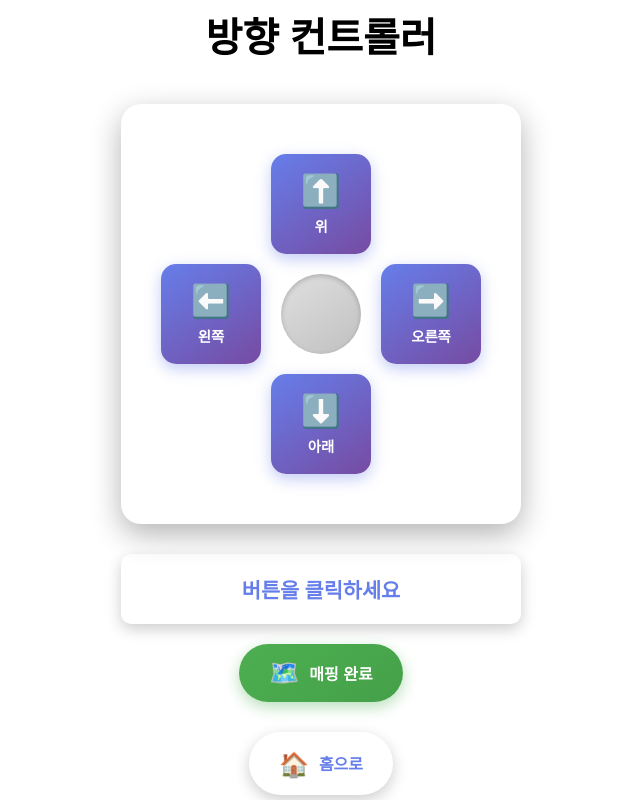
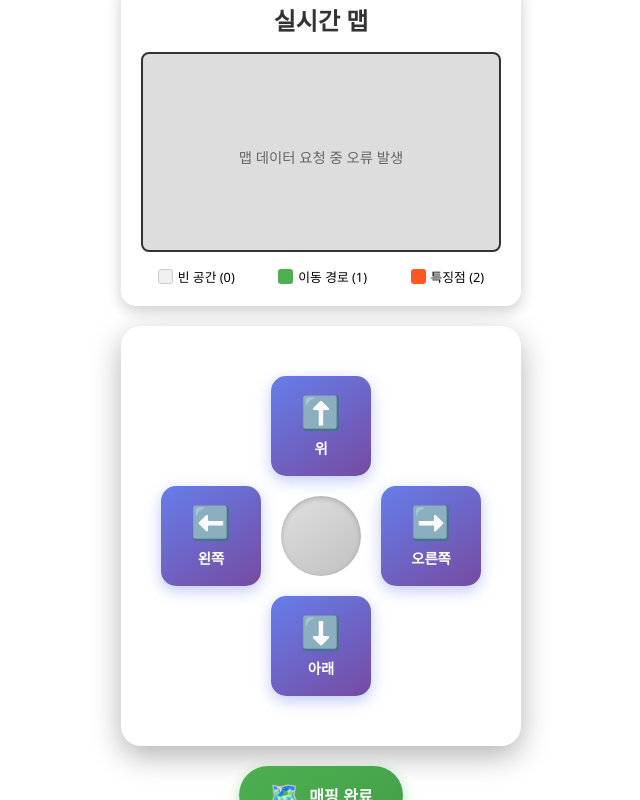
Before and after one commit to pepsijoa/twice_project, a Flask app: page /controller in a window 1280 px wide. Shown: the whole page, without its empty margins (319-959 px from the left). Run offline with Flask 3, Linux system fonts and the light colour scheme.

Commit message:
map 휴대폰으로 보이게 만듦

```diff
--- a/webPart/app.py
+++ b/webPart/app.py
@@ -3,9 +3,52 @@
 import ssl
 import socket
 import time
+import threading
+import json
 
 app = Flask(__name__)
 SOCKET_PATH = "/tmp/flaskToCPP.sock"
+
+# 소켓 통신을 위한 스레드 락
+socket_lock = threading.Lock()
+
+# 안전한 소켓 통신 헬퍼 함수
+def safe_socket_communication(command, buffer_size=1024, timeout=5):
+    """
+    스레드 안전한 소켓 통신
+
+    Args:
+        command (str): C++ 서버에 보낼 명령
+        buffer_size (int): 수신 버퍼 크기
+        timeout (float): 소켓 타임아웃 시간
+
+    Returns:
+        tuple: (success, response_or_error)
+    """
+    with socket_lock:  # 동시 접근 방지
+        try:
+            # Context manager로 소켓 자동 정리
+            with socket.socket(socket.AF_UNIX, socket.SOCK_STREAM) as client:
+                client.settimeout(timeout)  # 타임아웃 설정
+                client.connect(SOCKET_PATH)
+                client.send(command.encode('utf-8'))
+
+                response = client.recv(buffer_size).decode('utf-8')
+                return True, response
+
+        except socket.timeout:
+            return False, "소켓 타임아웃 (5초 초과)"
+        except ConnectionRefusedError:
+            return False, "C++ 서버가 실행되지 않았거나 연결을 거부했습니다"
+        except FileNotFoundError:
+            return False, f"소켓 파일({SOCKET_PATH})을 찾을 수 없습니다"
+        except OSError as e:
+            return False, f"소켓 연결 오류: {str(e)}"
+        except Exception as e:
+            return False, f"예상치 못한 오류: {str(e)}"
+        finally:
+            # 소켓 정리를 위한 잠시 대기
+            time.sleep(0.05)  # 50ms로 단축
 # 보안 헤더 추가
 @app.after_request
 def add_security_headers(response):
@@ -44,19 +87,14 @@
     data = request.get_json()
     direction = data.get('direction')
 
-    client = socket.socket(socket.AF_UNIX, socket.SOCK_STREAM)
-    client.connect(SOCKET_PATH)
-    client.send(direction.encode('utf-8'))
+    success, response = safe_socket_communication(direction)
 
-
-    response = client.recv(1024).decode('utf-8')
-
-    print(f"C++ 서버 응답: {response}")
-
-    client.close()
-    time.sleep(0.1)
-
-    return jsonify({'status': 'success', 'direction': direction})
+    if success:
+        print(f"C++ 서버 응답: {response}")
+        return jsonify({'status': 'success', 'direction': direction, 'response': response})
+    else:
+        print(f"소켓 통신 실패: {response}")
+        return jsonify({'status': 'error', 'message': response})
 
 # 매핑 완료 라우트
 @app.route('/mapping-complete', methods=['POST'])
@@ -65,23 +103,36 @@
     action = data.get('action')
 
     if action == 'doneMapping':
-        client = socket.socket(socket.AF_UNIX, socket.SOCK_STREAM)
-        try:
-            client.connect(SOCKET_PATH)
-            client.send('doneMapping'.encode('utf-8'))
+        success, response = safe_socket_communication('doneMapping')
 
-            response = client.recv(1024).decode('utf-8')
+        if success:
             print(f"C++ 서버 응답 (매핑 완료): {response}")
-
-            client.close()
-            time.sleep(0.1)
-
             return jsonify({'status': 'success', 'action': 'doneMapping', 'response': response})
-        except Exception as e:
-            print(f"매핑 완료 신호 전송 실패: {e}")
-            return jsonify({'status': 'error', 'message': str(e)})
+        else:
+            print(f"매핑 완료 신호 전송 실패: {response}")
+            return jsonify({'status': 'error', 'message': response})
     else:
         return jsonify({'status': 'error', 'message': 'Invalid action'})
+
+# 맵 데이터 가져오기 라우트
+@app.route('/get-map', methods=['GET'])
+def get_map():
+    success, response = safe_socket_communication('requestMap', buffer_size=4096)
+
+    if not success:
+        print(f"맵 데이터 요청 실패: {response}")
+        return jsonify({'status': 'error', 'message': response})
+
+    # 응답이 유효한 JSON인지 확인
+    if response and response != "NO_MAP":
+        try:
+            map_data = json.loads(response)
+            return jsonify({'status': 'success', 'map': map_data})
+        except json.JSONDecodeError:
+            # JSON이 아닌 경우 기본 응답
+            return jsonify({'status': 'no_map', 'message': 'Map not ready'})
+    else:
+        return jsonify({'status': 'no_map', 'message': 'Map not available'})
 
 # 인증서 다운로드 라우트
 @app.route('/download-cert')
--- a/webPart/static/css/style.css
+++ b/webPart/static/css/style.css
@@ -319,3 +319,121 @@
         min-height: -webkit-fill-available;
     }
 }
+
+/* 맵 표시 영역 스타일 */
+.map-container {
+    background: white;
+    border-radius: 15px;
+    padding: 20px;
+    margin-bottom: 20px;
+    box-shadow: 0 5px 15px rgba(0, 0, 0, 0.2);
+    max-width: 400px;
+    margin-left: auto;
+    margin-right: auto;
+}
+
+.map-container h2 {
+    color: #333;
+    margin-bottom: 15px;
+    font-size: 1.5rem;
+}
+
+.map-grid {
+    display: grid;
+    gap: 1px;
+    background-color: #ddd;
+    border: 2px solid #333;
+    border-radius: 8px;
+    overflow: hidden;
+    margin-bottom: 15px;
+    min-height: 200px;
+    place-items: center;
+}
+
+.map-cell {
+    width: 100%;
+    height: 20px;
+    min-width: 20px;
+    display: flex;
+    align-items: center;
+    justify-content: center;
+    font-size: 10px;
+    font-weight: bold;
+}
+
+.map-cell.empty {
+    background-color: #f0f0f0;
+    color: #999;
+}
+
+.map-cell.path {
+    background-color: #4CAF50;
+    color: white;
+}
+
+.map-cell.feature {
+    background-color: #ff5722;
+    color: white;
+}
+
+.map-legend {
+    display: flex;
+    justify-content: space-around;
+    flex-wrap: wrap;
+    gap: 10px;
+}
+
+.legend-item {
+    display: flex;
+    align-items: center;
+    gap: 5px;
+    font-size: 0.8rem;
+}
+
+.legend-color {
+    width: 15px;
+    height: 15px;
+    border-radius: 3px;
+}
+
+.legend-color.empty {
+    background-color: #f0f0f0;
+    border: 1px solid #ccc;
+}
+
+.legend-color.path {
+    background-color: #4CAF50;
+}
+
+.legend-color.feature {
+    background-color: #ff5722;
+}
+
+.map-status {
+    margin-top: 10px;
+    font-size: 0.9rem;
+    color: #666;
+}
+
+/* 반응형 맵 */
+@media (max-width: 768px) {
+    .map-container {
+        max-width: 90%;
+        padding: 15px;
+    }
+
+    .map-cell {
+        height: 18px;
+        min-width: 18px;
+        font-size: 9px;
+    }
+
+    .legend-item {
+        font-size: 0.7rem;
+    }
+
+    .legend-color {
+        width: 12px;
+        height: 12px;
+    }
+}
--- a/webPart/static/js/script.js
+++ b/webPart/static/js/script.js
@@ -1,7 +1,9 @@
 
 const directionButtons = document.querySelectorAll('.direction-btn');
 const mappingCompleteBtn = document.getElementById('mapping-complete');
-const statusText = document.getElementById('status-text');
+const mapGrid = document.getElementById('map-grid');
+
+let mapUpdateInterval = null;
 
 const directionText = {
     'up': '⬆️ 위쪽',
@@ -9,6 +11,91 @@
     'left': '⬅️ 왼쪽',
     'right': '➡️ 오른쪽'
 };
+
+// 맵 표시 함수
+function displayMap(mapData) {
+    if (!mapData || !Array.isArray(mapData) || mapData.length === 0) {
+        mapGrid.innerHTML = '<div class="map-status">맵 데이터가 없습니다.</div>';
+        return;
+    }
+
+    const height = mapData.length;
+    const width = mapData[0].length;
+
+    // CSS Grid 설정
+    mapGrid.style.gridTemplateColumns = `repeat(${width}, 1fr)`;
+    mapGrid.style.gridTemplateRows = `repeat(${height}, 1fr)`;
+
+    // 맵 셀 생성
+    mapGrid.innerHTML = '';
+
+    // 위에서 아래로 표시 (배열의 마지막 행부터 첫 번째 행 순서)
+    for (let y = height - 1; y >= 0; y--) {
+        for (let x = 0; x < width; x++) {
+            const cell = document.createElement('div');
+            cell.className = 'map-cell';
+
+            const value = mapData[y][x];
+            if (value === 0) {
+                cell.classList.add('empty');
+                cell.textContent = '0';
+            } else if (value === 1) {
+                cell.classList.add('path');
+                cell.textContent = '1';
+            } else if (value === 2) {
+                cell.classList.add('feature');
+                cell.textContent = '2';
+            } else {
+                cell.classList.add('empty');
+                cell.textContent = value;
+            }
+
+            mapGrid.appendChild(cell);
+        }
+    }
+}
+
+// 맵 데이터 가져오기 함수
+async function fetchMapData() {
+    try {
+        const response = await fetch('/get-map');
+        const data = await response.json();
+
+        if (data.status === 'success' && data.map) {
+            displayMap(data.map);
+        } else if (data.status === 'no_map') {
+            mapGrid.innerHTML = `<div class="map-status">${data.message || '맵이 아직 생성되지 않았습니다.'}</div>`;
+        } else if (data.status === 'error') {
+            console.error('맵 데이터 가져오기 실패:', data.message);
+            if (data.message.includes('Connection refused') || data.message.includes('server not running')) {
+                mapGrid.innerHTML = '<div class="map-status">C++ 서버가 실행되지 않았습니다.</div>';
+            } else {
+                mapGrid.innerHTML = '<div class="map-status">맵 데이터 요청 중 오류 발생</div>';
+            }
+        } else {
+            console.error('맵 데이터 가져오기 실패:', data.message);
+        }
+    } catch (error) {
+        console.error('맵 데이터 요청 오류:', error);
+        mapGrid.innerHTML = '<div class="map-status">네트워크 연결 오류</div>';
+    }
+}
+
+// 맵 업데이트 시작
+function startMapUpdates() {
+    // 즉시 한 번 실행
+    fetchMapData();
+
+    mapUpdateInterval = setInterval(fetchMapData, 1000);
+}
+
+// 맵 업데이트 중지
+function stopMapUpdates() {
+    if (mapUpdateInterval) {
+        clearInterval(mapUpdateInterval);
+        mapUpdateInterval = null;
+    }
+}
 
 // 각 버튼에 클릭 이벤트 리스너 추가
 directionButtons.forEach(button => {
@@ -19,9 +106,6 @@
         setTimeout(() => {
             this.classList.remove('clicked');
         }, 300);
-
-        statusText.textContent = `${directionText[direction]} 버튼 클릭됨!`;
-        statusText.style.color = '#f5576c';
 
         try {
             const response = await fetch('/control', {
@@ -38,13 +122,9 @@
                 console.log(`✅ 서버 응답 성공: ${data.direction}`);
             } else {
                 console.error('❌ 서버 오류:', data.message);
-                statusText.textContent = '오류가 발생했습니다!';
-                statusText.style.color = '#ff0000';
             }
         } catch (error) {
             console.error('❌ 네트워크 오류:', error);
-            statusText.textContent = '서버 연결 실패!';
-            statusText.style.color = '#ff0000';
         }
     });
 });
@@ -56,9 +136,6 @@
     setTimeout(() => {
         this.classList.remove('clicked');
     }, 300);
-
-    statusText.textContent = '🗺️ 매핑을 완료합니다!';
-    statusText.style.color = '#4CAF50';
 
     try {
         const response = await fetch('/mapping-complete', {
@@ -73,18 +150,31 @@
 
         if (data.status === 'success') {
             console.log('✅ 매핑 완료 신호 전송 성공');
-            statusText.textContent = '✅ 매핑 완료!';
-            statusText.style.color = '#4CAF50';
         } else {
             console.error('❌ 서버 오류:', data.message);
-            statusText.textContent = '오류가 발생했습니다!';
-            statusText.style.color = '#ff0000';
         }
     } catch (error) {
         console.error('❌ 네트워크 오류:', error);
-        statusText.textContent = '서버 연결 실패!';
-        statusText.style.color = '#ff0000';
     }
 });
 
 console.log('🎮 방향 컨트롤러가 준비되었습니다!');
+
+// 페이지 로드 시 맵 업데이트 시작
+document.addEventListener('DOMContentLoaded', function() {
+    startMapUpdates();
+});
+
+// 페이지 언로드 시 맵 업데이트 중지
+window.addEventListener('beforeunload', function() {
+    stopMapUpdates();
+});
+
+// 페이지가 숨겨질 때 업데이트 중지, 다시 보일 때 시작
+document.addEventListener('visibilitychange', function() {
+    if (document.hidden) {
+        stopMapUpdates();
+    } else {
+        startMapUpdates();
+    }
+});
--- a/webPart/templates/controller.html
+++ b/webPart/templates/controller.html
@@ -21,6 +21,29 @@
 <body>
     <div class="container">
         <h1>방향 컨트롤러</h1>
+
+        <!-- 맵 표시 영역 -->
+        <div class="map-container">
+            <h2>실시간 맵</h2>
+            <div class="map-grid" id="map-grid">
+                <!-- 맵 셀들이 동적으로 생성됩니다 -->
+            </div>
+            <div class="map-legend">
+                <div class="legend-item">
+                    <div class="legend-color empty"></div>
+                    <span>빈 공간 (0)</span>
+                </div>
+                <div class="legend-item">
+                    <div class="legend-color path"></div>
+                    <span>이동 경로 (1)</span>
+                </div>
+                <div class="legend-item">
+                    <div class="legend-color feature"></div>
+                    <span>특징점 (2)</span>
+                </div>
+            </div>
+        </div>
+
         <div class="controller">
             <!-- 위쪽 버튼 -->
             <div class="button-row">
@@ -54,11 +77,6 @@
             </div>
         </div>
 
-        <!-- 상태 표시 영역 -->
-        <div class="status">
-            <p id="status-text">버튼을 클릭하세요</p>
-        </div>
-
         <!-- 매핑 완료 버튼 -->
         <div class="mapping-button-container">
             <button class="mapping-complete-btn" id="mapping-complete">
```
Also changed, not shown: 5 other files.
